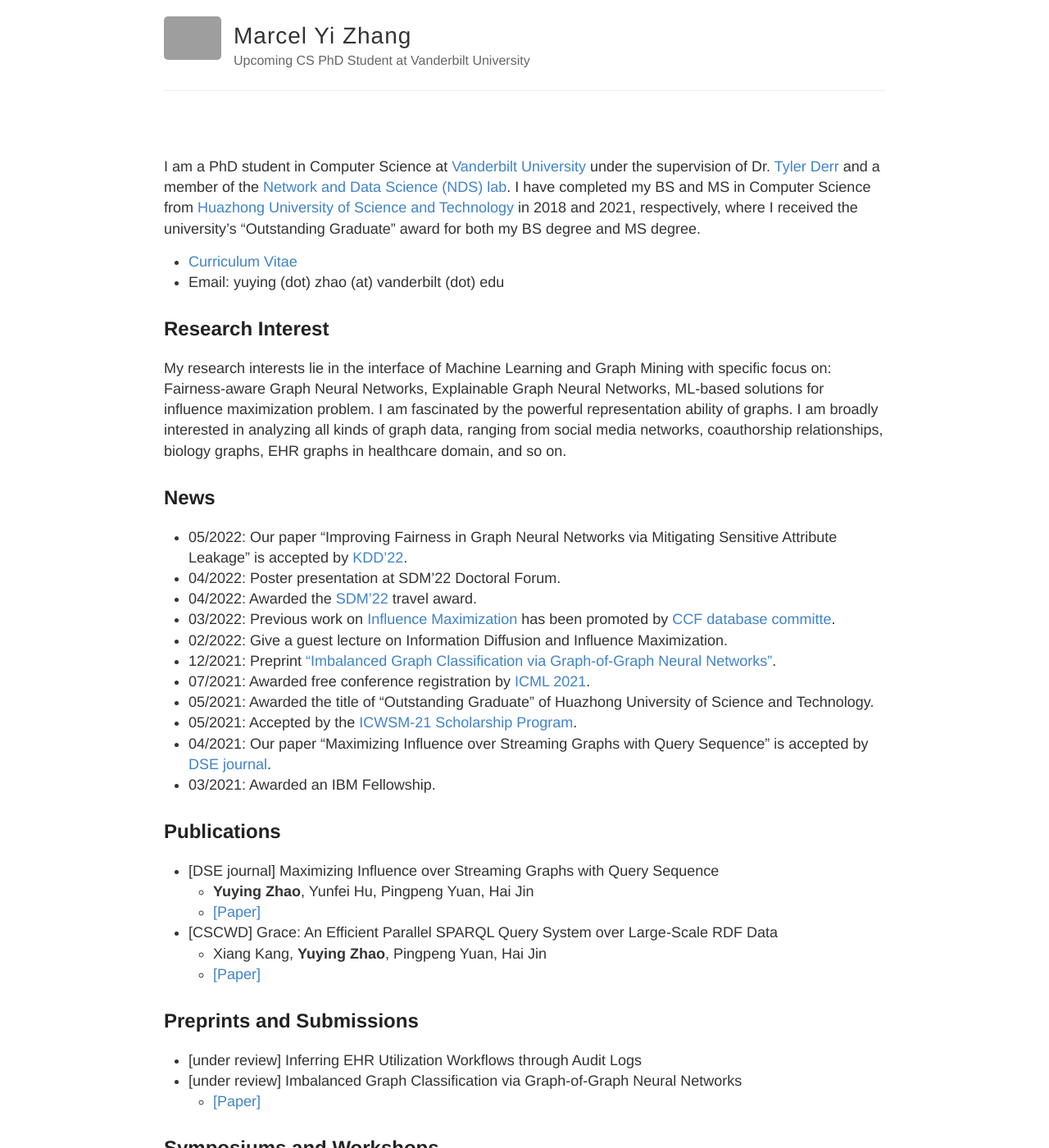
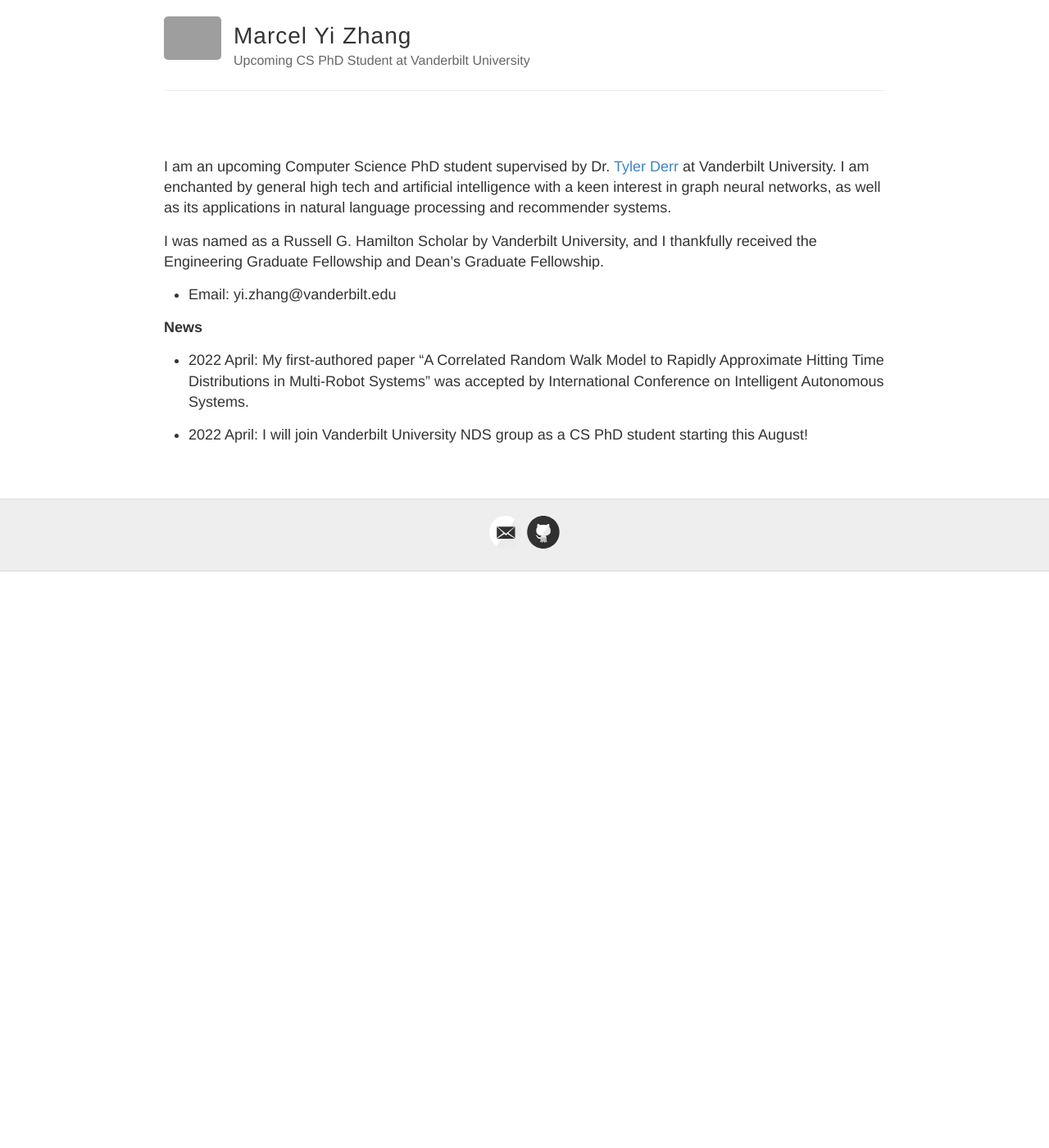
Before and after one commit to YiZhan2854/YiZhan2854.github.io, a Jekyll site: the page built from index.md, in a window 1280 px wide and 1400 px high. Shown: the whole window at 82% size. Built offline with Jekyll 4.4.1, drawn with Linux system fonts in a browser that asks for light colours; some of the changed text lies outside the part shown; grey boxes are pictures that could not be loaded.

Commit message:
Update index.md

```diff
--- a/index.md
+++ b/index.md
@@ -3,41 +3,14 @@ layout: page
 published: ture
 ---
 
-I am a PhD student in Computer Science at [Vanderbilt University](https://www.vanderbilt.edu/) under the supervision of Dr. [Tyler Derr](https://tylersnetwork.github.io/) and a member of the [Network and Data Science (NDS) lab](https://nds-vu.github.io/). I have completed my BS and MS in Computer Science from [Huazhong University of Science and Technology](https://www.hust.edu.cn/) in 2018 and 2021, respectively, where I received the university’s “Outstanding Graduate” award for both my BS degree and MS degree.
+I am an upcoming Computer Science PhD student supervised by Dr. [Tyler Derr](https://tylersnetwork.github.io/) at Vanderbilt University. I am enchanted by general high tech and artificial intelligence with a keen interest in graph neural networks, as well as its applications in natural language processing and recommender systems.
 
-- [Curriculum Vitae](https://yuyingzhao.github.io/CV.pdf)
-- Email: yuying (dot) zhao (at) vanderbilt (dot) edu
+I was named as a Russell G. Hamilton Scholar by Vanderbilt University, and I thankfully received the Engineering Graduate Fellowship and Dean’s Graduate Fellowship.
 
-## **Research Interest**
-My research interests lie in the interface of Machine Learning and Graph Mining with specific focus on: Fairness-aware Graph Neural Networks, Explainable Graph Neural Networks, ML-based solutions for influence maximization problem. I am fascinated by the powerful representation ability of graphs. I am broadly interested in analyzing all kinds of graph data, ranging from social media networks, coauthorship relationships, biology graphs, EHR graphs in healthcare domain, and so on.
+- Email: yi.zhang@vanderbilt.edu
 
-<!-- My current research focus is dynamic graph learning. I have conducted researches on influence maximization and plan to use machine learning techniques to further explore this field. Instead of focusing on the theoretical guarantee, I hope to see what other interesting patterns and contents can be driven from the diffusion process to better understand human behavior. For example, learn how the influence between two individuals might change. -->
+**News**
 
-## **News**
-- 05/2022: Our paper "Improving Fairness in Graph Neural Networks via Mitigating Sensitive Attribute Leakage" is accepted by [KDD’22](https://kdd.org/kdd2022/).
-- 04/2022: Poster presentation at SDM’22 Doctoral Forum.
-- 04/2022: Awarded the [SDM’22](https://www.siam.org/conferences/cm/conference/sdm22) travel award.
-- 03/2022: Previous work on [Influence Maximization](https://www.springer.com/journal/41019) has been promoted by [CCF database committe](https://mp.weixin.qq.com/s/avdvZzx3nZM01dDIurLwjA).
-- 02/2022: Give a guest lecture on Information Diffusion and Influence Maximization.
-- 12/2021: Preprint ["Imbalanced Graph Classification via Graph-of-Graph Neural Networks"](https://arxiv.org/abs/2112.00238#).
-- 07/2021: Awarded free conference registration by [ICML 2021](https://icml.cc/).
-- 05/2021: Awarded the title of "Outstanding Graduate" of Huazhong University of Science and Technology.
-- 05/2021: Accepted by the [ICWSM-21 Scholarship Program](https://www.icwsm.org/2021/index.html).
-- 04/2021: Our paper "Maximizing Influence over Streaming Graphs with Query Sequence" is accepted by [DSE journal](https://www.springer.com/journal/41019).
-- 03/2021: Awarded an IBM Fellowship.
+- 2022 April: My first-authored paper "A Correlated Random Walk Model to Rapidly Approximate Hitting Time Distributions in Multi-Robot Systems" was accepted by International Conference on Intelligent Autonomous Systems.
 
-## **Publications**
-- [DSE journal] Maximizing Influence over Streaming Graphs with Query Sequence
-  - **Yuying Zhao**, Yunfei Hu, Pingpeng Yuan, Hai Jin
-  - [\[Paper\]](https://link.springer.com/article/10.1007/s41019-021-00158-0)
-- [CSCWD] Grace: An Efficient Parallel SPARQL Query System over Large-Scale RDF Data
-  - Xiang Kang, **Yuying Zhao**, Pingpeng Yuan, Hai Jin
-  - [\[Paper\]](https://ieeexplore.ieee.org/document/9437674)
-
-## **Preprints and Submissions**
-- [under review] Inferring EHR Utilization Workflows through Audit Logs
-- [under review] Imbalanced Graph Classification via Graph-of-Graph Neural Networks
-  - [\[Paper\]](https://arxiv.org/abs/2112.00238#)
-
-## **Symposiums and Workshops**
-- **Yuying Zhao**. Improving Fairness via Fair Explanation. International Conference on Data Mining (SDM) Doctoral Forum, SIAM, Poster, 2022.
+- 2022 April: I will join Vanderbilt University NDS group as a CS PhD student starting this August!
```
